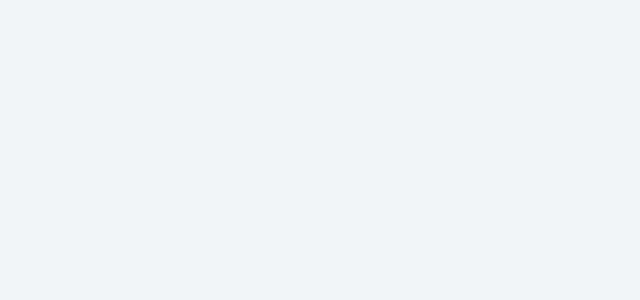
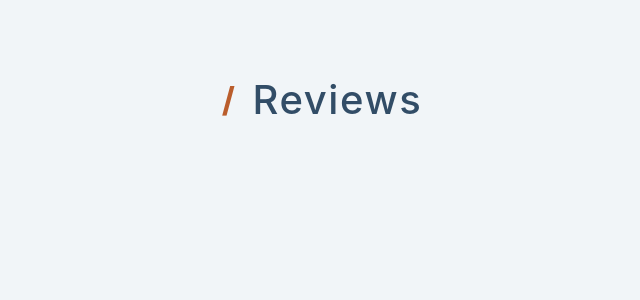
Before and after one commit to Ilesanmi-Erioluwa-Victor/react-image-slider, a React (Create React App) app: page / in a window 1280 px wide. Shown: the top 300 px of the page, without its empty margins (318-958 px from the left). Built offline with nearby package versions, Linux system fonts and the light colour scheme.

Commit message:
Added another section

```diff
--- a/src/App.js
+++ b/src/App.js
@@ -8,7 +8,13 @@ function App() {
 
   return (
     <section className="section">
-      <div className="title"></div>
+      <div className="title">
+        <h2>
+          <span>/ </span> Reviews
+        </h2>
+      </div>
+
+      <div className="section-center"></div>
     </section>
   );
 }
```
